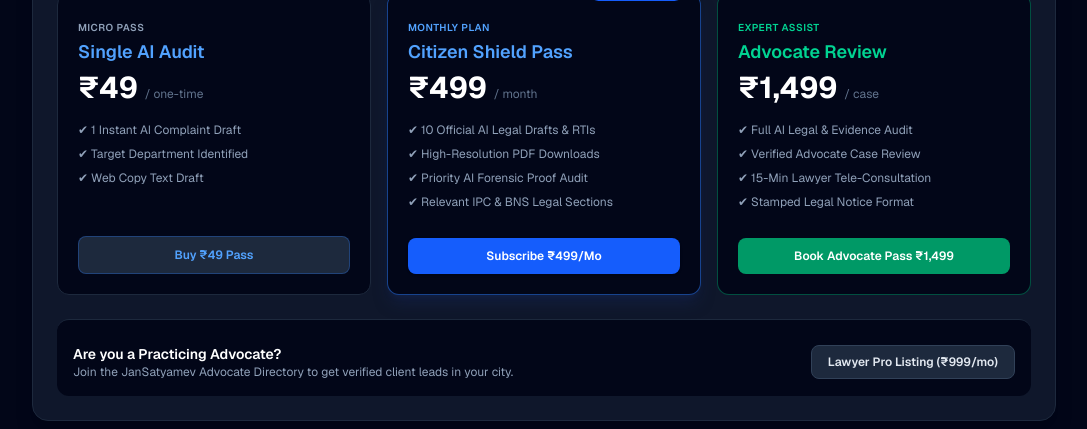
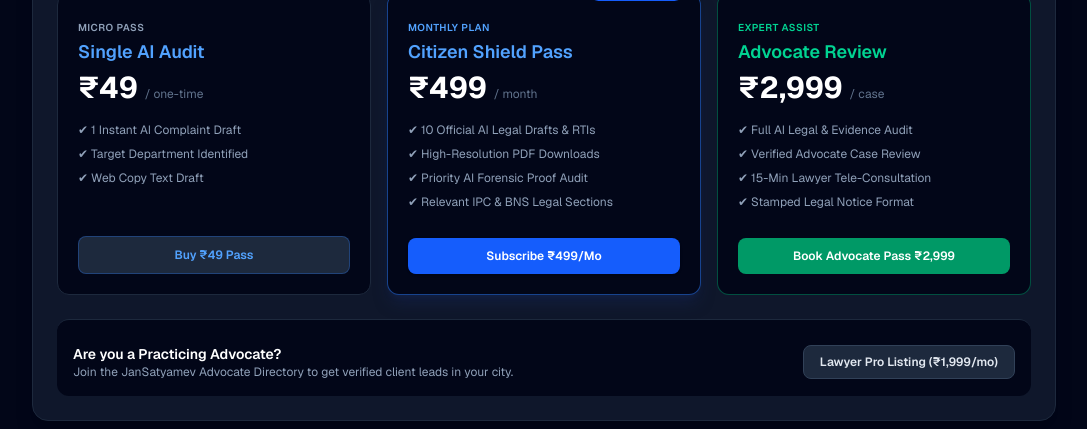
Before and after one commit to neeraj938772-creator/jansatyamev-ai, a Next.js app: page / in a window 1280 px wide. Shown: the part 719-1148 px from the top of the page, without its empty margins (96-1183 px from the left). Built offline with nearby package versions, Linux system fonts and the light colour scheme.

Commit message:
Update page.tsx

```diff
--- a/app/page.tsx
+++ b/app/page.tsx
@@ -276,7 +276,7 @@
               <div>
                 <span className="text-[10px] font-semibold text-emerald-400 uppercase tracking-wider">EXPERT ASSIST</span>
                 <h3 className="font-semibold text-emerald-400 text-lg">Advocate Review</h3>
-                <p className="text-3xl font-bold text-white mt-1">₹1,499 <span className="text-xs text-slate-500 font-normal">/ case</span></p>
+                <p className="text-3xl font-bold text-white mt-1">₹2,999 <span className="text-xs text-slate-500 font-normal">/ case</span></p>
                 <ul className="text-xs text-slate-400 space-y-2 mt-4">
                   <li>✔ Full AI Legal & Evidence Audit</li>
                   <li>✔ Verified Advocate Case Review</li>
@@ -285,10 +285,10 @@
                 </ul>
               </div>
               <button
-                onClick={() => handlePayment("Advocate Review Package", 1499)}
+                onClick={() => handlePayment("Advocate Review Package", 2999)}
                 className="w-full bg-emerald-600 hover:bg-emerald-500 text-white text-xs font-semibold py-2.5 rounded-lg transition mt-4"
               >
-                Book Advocate Pass ₹1,499
+                Book Advocate Pass ₹2,999
               </button>
             </div>
 
@@ -301,10 +301,10 @@
               <p className="text-xs text-slate-400">Join the JanSatyamev Advocate Directory to get verified client leads in your city.</p>
             </div>
             <button
-              onClick={() => handlePayment("Advocate Directory Registration", 999)}
+              onClick={() => handlePayment("Advocate Directory Registration", 1999)}
               className="bg-slate-800 hover:bg-slate-700 text-slate-200 border border-slate-700 text-xs font-semibold px-4 py-2 rounded-lg whitespace-nowrap"
             >
-              Lawyer Pro Listing (₹999/mo)
+              Lawyer Pro Listing (₹1,999/mo)
             </button>
           </div>
         </section>
```
